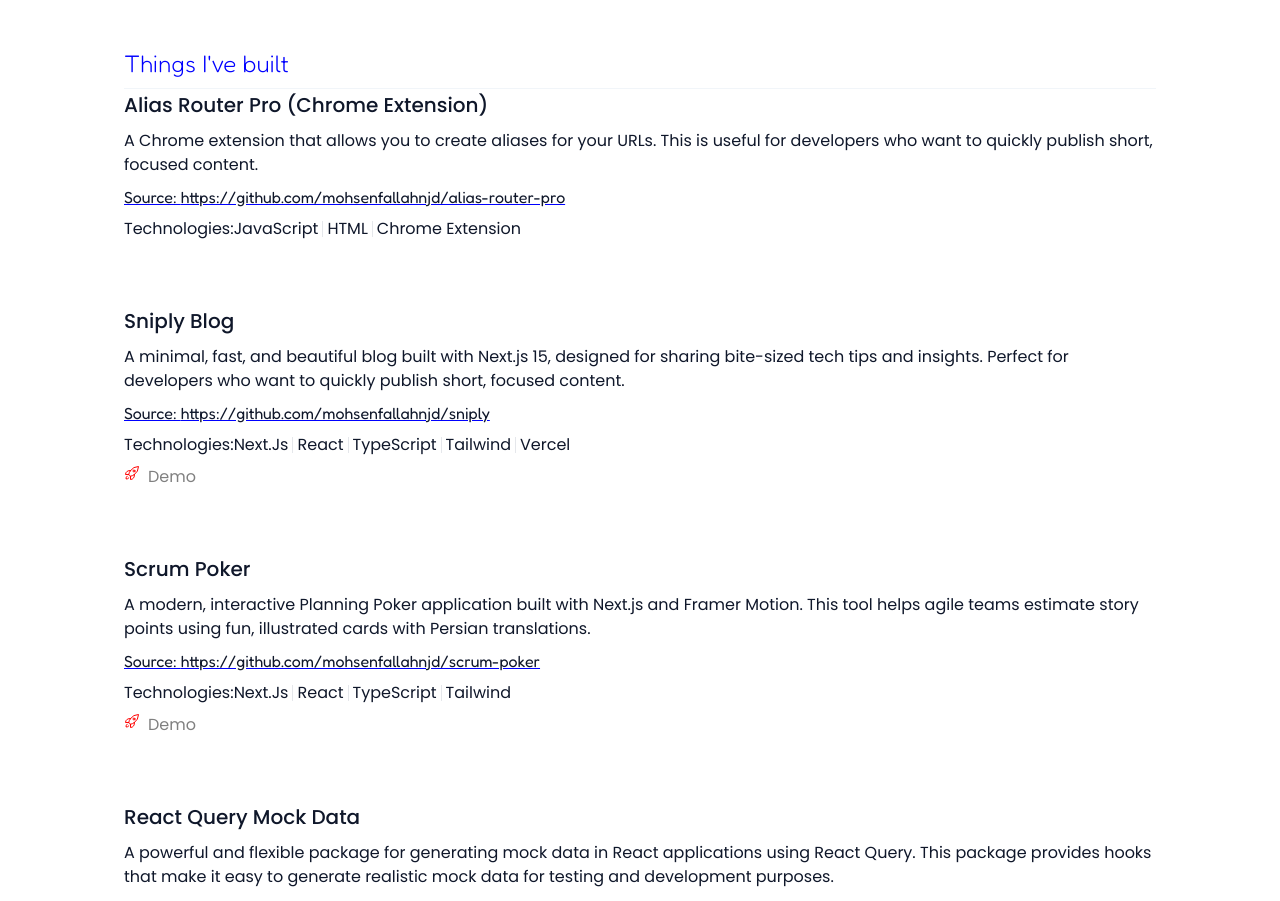
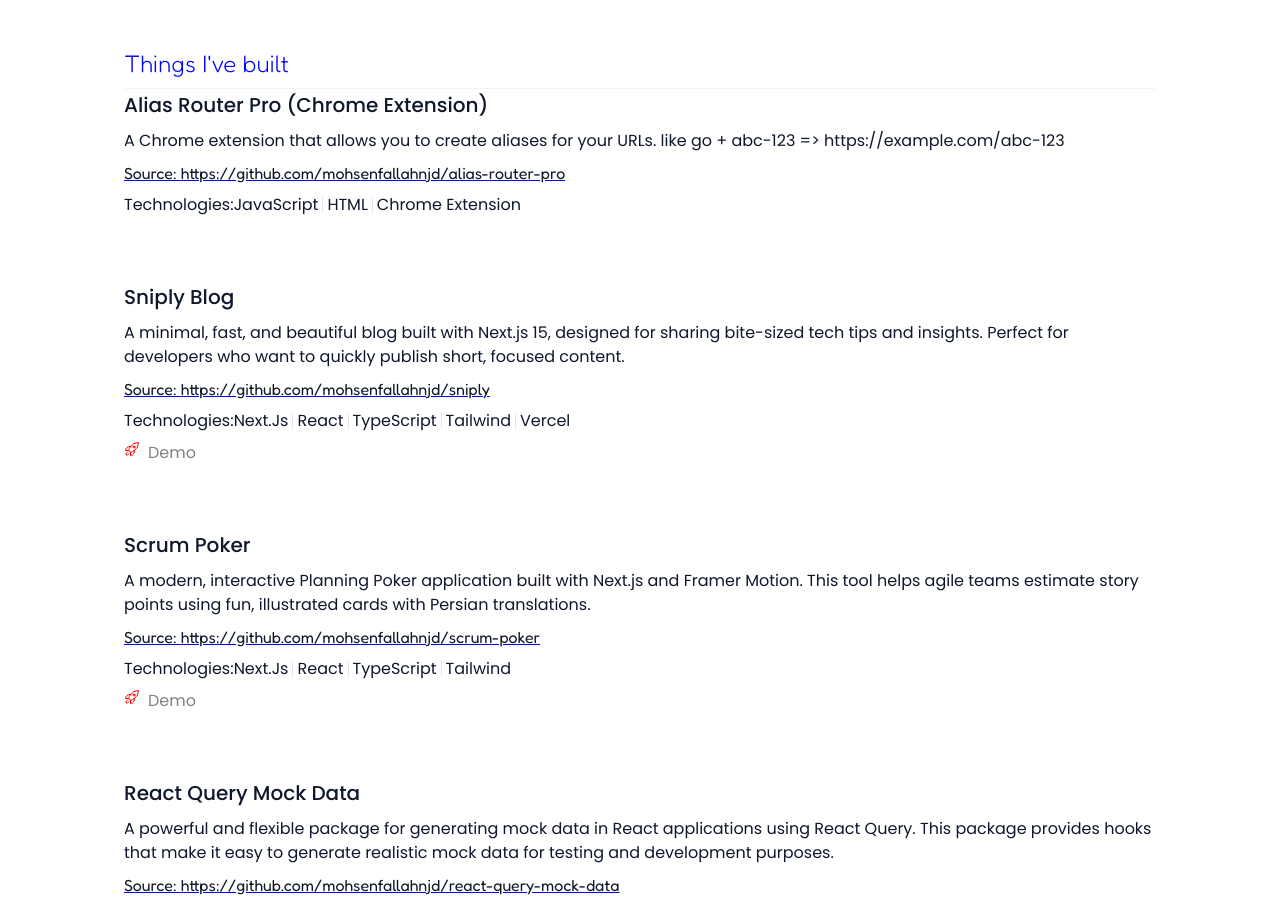
Before and after one commit to mohsenfallahnjd/my-website, a Next.js app: page / in a window 1280 px wide. Shown: the part 802-1703 px from the top of the page. Built offline with nearby package versions, Linux system fonts and the light colour scheme; what @mui/material-nextjs would draw is missing.

Commit message:
Update projects

```diff
--- a/public/content/projects.ts
+++ b/public/content/projects.ts
@@ -4,7 +4,7 @@
     name: "Alias Router Pro (Chrome Extension)",
     repo: "https://github.com/mohsenfallahnjd/alias-router-pro",
     description:
-      "A Chrome extension that allows you to create aliases for your URLs. This is useful for developers who want to quickly publish short, focused content.",
+      "A Chrome extension that allows you to create aliases for your URLs. like go + abc-123 => https://example.com/abc-123",
     // demo: "https://chromewebstore.google.com/detail/alias-router-pro/jgjgjgjgjgjgjgjgjgjgjgjgjgjgjgjg",
     technologies: ["JavaScript", "HTML", "Chrome Extension"],
     pwa: false,
```
